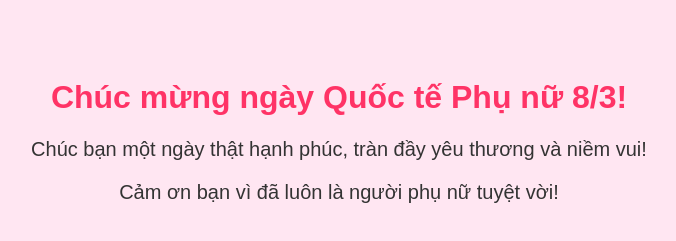
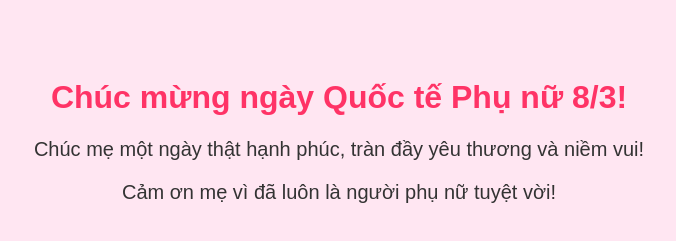
Before and after one commit to tus3300/happy-8-3, a plain HTML site: page index.html in a window 1280 px wide. Shown: the top 241 px of the page, without its empty margins (301-977 px from the left). Drawn offline with Linux system fonts and the light colour scheme; grey boxes are pictures that could not be loaded.

Commit message:
Update index.html

```diff
--- a/index.html
+++ b/index.html
@@ -26,8 +26,8 @@
 </head>
 <body>
     <h1>Chúc mừng ngày Quốc tế Phụ nữ 8/3!</h1>
-    <p>Chúc bạn một ngày thật hạnh phúc, tràn đầy yêu thương và niềm vui!</p>
-    <p>Cảm ơn bạn vì đã luôn là người phụ nữ tuyệt vời!</p>
+    <p>Chúc mẹ một ngày thật hạnh phúc, tràn đầy yêu thương và niềm vui!</p>
+    <p>Cảm ơn mẹ vì đã luôn là người phụ nữ tuyệt vời!</p>
     <img src="https://i.imgur.com/8YkZx3S.jpg" alt="Hoa chúc mừng 8/3">
 </body>
 </html>
```
